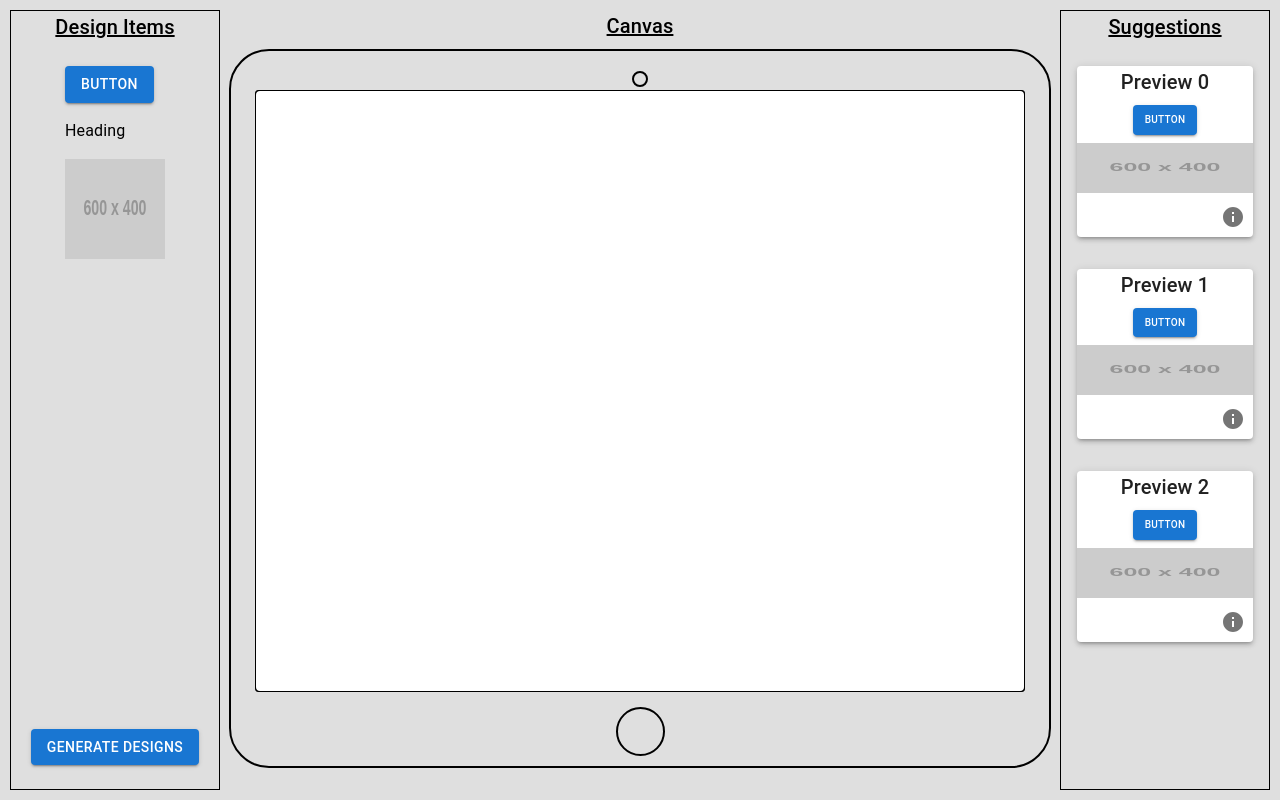
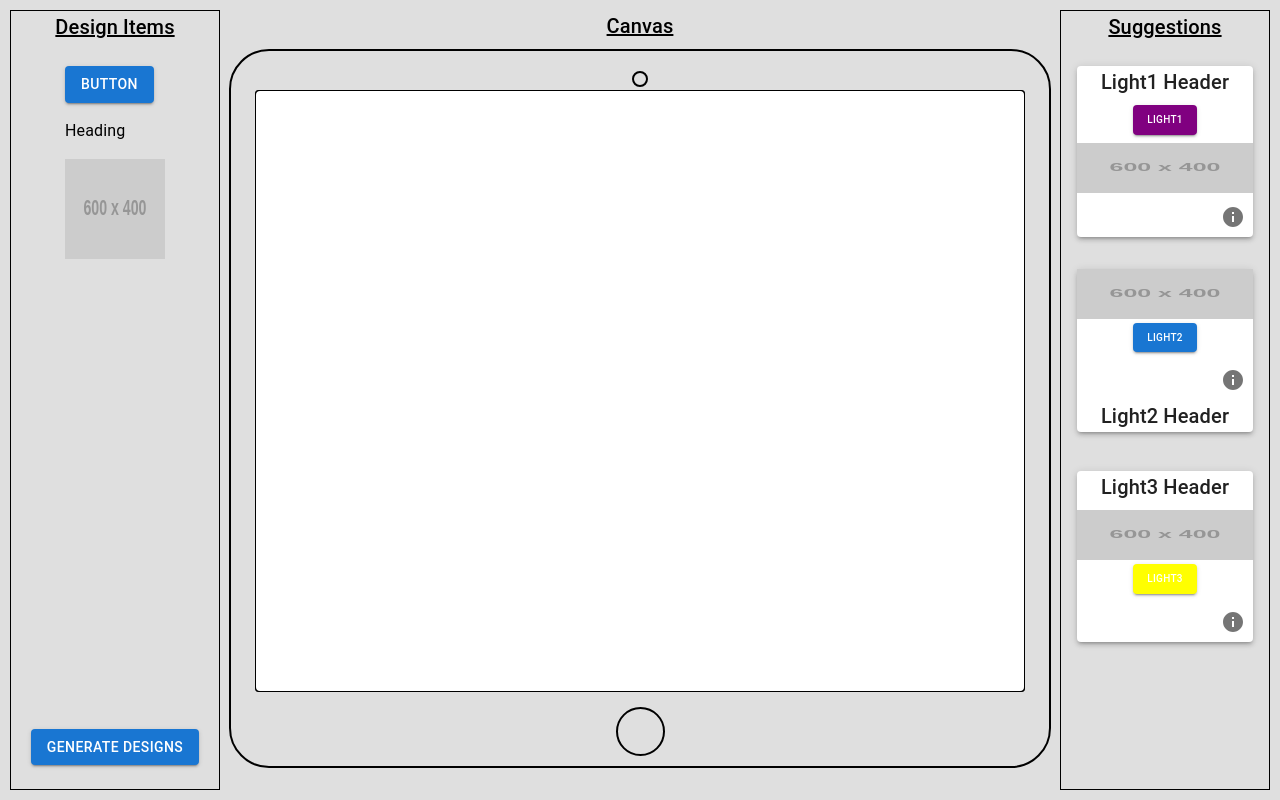
Before and after one commit to erdoganabaci/design-suggestions, a React (Vite) app: page / in a window 1280 px wide. Built offline with nearby package versions, Linux system fonts and the light colour scheme.

Commit message:
Add design suggestions for light themes

```diff
--- a/src/prototypes/dg1/components/DesignSuggestions.jsx
+++ b/src/prototypes/dg1/components/DesignSuggestions.jsx
@@ -27,16 +27,22 @@ const DesignSuggestions = () => {
         title: "Spacing Adjustment",
         description: "Consider increasing margin...",
         image: "https://placehold.co/600x400/black/white", // Replace with your image path
+        headerText: "Light1 Header",
+        buttonText: "Light2",
       },
       {
         title: "Color Contrast",
         description: "Check accessibility ratios...",
         image: "https://placehold.co/600x400/black/white", // Replace with your image path
+        headerText: "Light2 Header",
+        buttonText: "Light2",
       },
       {
         title: "Color Contrast",
         description: "Resize image ...",
         image: "https://placehold.co/600x400/black/white", // Replace with your image path
+        headerText: "Light3 Header",
+        buttonText: "Light3",
       },
       // {
       //   title: "Color Contrast",
@@ -54,7 +60,7 @@ const DesignSuggestions = () => {
       </Typography>
       {displaySuggestions && (
         <Grid container direction="column">
-          {suggestions.map((suggestion, index) => (
+          {/* {suggestions.map((suggestion, index) => (
             <Grid item key={index} sx={{ padding: "16px" }}>
               <Paper elevation={3}>
                 <Typography variant="h6" gutterBottom>
@@ -75,7 +81,136 @@ const DesignSuggestions = () => {
                 </Box>
               </Paper>
             </Grid>
-          ))}
+          ))} */}
+
+          <Grid item key={1} sx={{ padding: "16px" }}>
+            <Paper elevation={3}>
+              <Typography variant="h6" gutterBottom>
+                Light1 Header
+              </Typography>
+              <Box mb={1}>
+                <Button
+                  sx={{ width: "1px", fontSize: "10px", backgroundColor: "purple", color: "white" }}
+                  variant="contained"
+                >
+                  Light1
+                </Button>
+              </Box>
+              <img
+                src={"https://placehold.co/600x400/black/white"}
+                alt={`Preview ${1}`}
+                style={{ width: "100%", height: "50px" }}
+              />
+              <Box display="flex" justifyContent="flex-end">
+                <Tooltip
+                  title={
+                    <>
+                      Consider increasing margin...
+                      <br />
+                      <a
+                        href="https://material.io/design/layout/spacing-methods.html#baseline-grids"
+                        target="_blank"
+                        // rel="noopener noreferrer"
+                        style={{ color: "skyblue" }}
+                      >
+                        Read more
+                      </a>
+                    </>
+                  }
+                  placement="right"
+                >
+                  <IconButton>
+                    <InfoIcon />
+                  </IconButton>
+                </Tooltip>
+              </Box>
+            </Paper>
+          </Grid>
+
+          <Grid item key={2} sx={{ padding: "16px" }}>
+            <Paper elevation={3}>
+              <img
+                src={"https://placehold.co/600x400/black/white"}
+                alt={`Preview ${2}`}
+                style={{ width: "100%", height: "50px" }}
+              />
+              <Box mb={1}>
+                <Button sx={{ width: "1px", fontSize: "10px" }} variant="contained">
+                  Light2
+                </Button>
+              </Box>
+
+              <Box display="flex" justifyContent="flex-end">
+                <Tooltip
+                  title={
+                    <>
+                      Accessibility and structure tip: Headers should be placed at the top for clear content hierarchy.
+                      <a
+                        href="https://material.io/design/typography/understanding-typography.html#usage"
+                        target="_blank"
+                        rel="noopener noreferrer"
+                        style={{ color: "skyblue" }}
+                      >
+                        Learn more
+                      </a>
+                    </>
+                  }
+                  placement="right"
+                >
+                  <IconButton>
+                    <InfoIcon />
+                  </IconButton>
+                </Tooltip>
+              </Box>
+              <Typography variant="h6" gutterBottom>
+                Light2 Header
+              </Typography>
+            </Paper>
+          </Grid>
+
+          <Grid item key={3} sx={{ padding: "16px" }}>
+            <Paper elevation={3}>
+              <Typography variant="h6" gutterBottom>
+                Light3 Header
+              </Typography>
+              <img
+                src={"https://placehold.co/600x400/black/white"}
+                alt={`Preview ${3}`}
+                style={{ width: "100%", height: "50px" }}
+              />
+              <Box mb={1}>
+                <Button
+                  sx={{ width: "1px", fontSize: "10px", backgroundColor: "yellow", color: "white" }}
+                  variant="contained"
+                >
+                  Light3
+                </Button>
+              </Box>
+
+              <Box display="flex" justifyContent="flex-end">
+                <Tooltip
+                  title={
+                    <>
+                      Accessibility tip: Ensure black text contrasts well with background.
+                      <a
+                        href="https://www.w3.org/TR/UNDERSTANDING-WCAG20/visual-audio-contrast-contrast.html"
+                        target="_blank"
+                        rel="noopener noreferrer"
+                        style={{ color: "skyblue" }}
+                      >
+                        Learn more
+                      </a>
+                    </>
+                  }
+                  placement="right"
+                >
+                  <IconButton>
+                    <InfoIcon />
+                  </IconButton>
+                </Tooltip>
+              </Box>
+            </Paper>
+          </Grid>
         </Grid>
       )}
     </Box>
```
